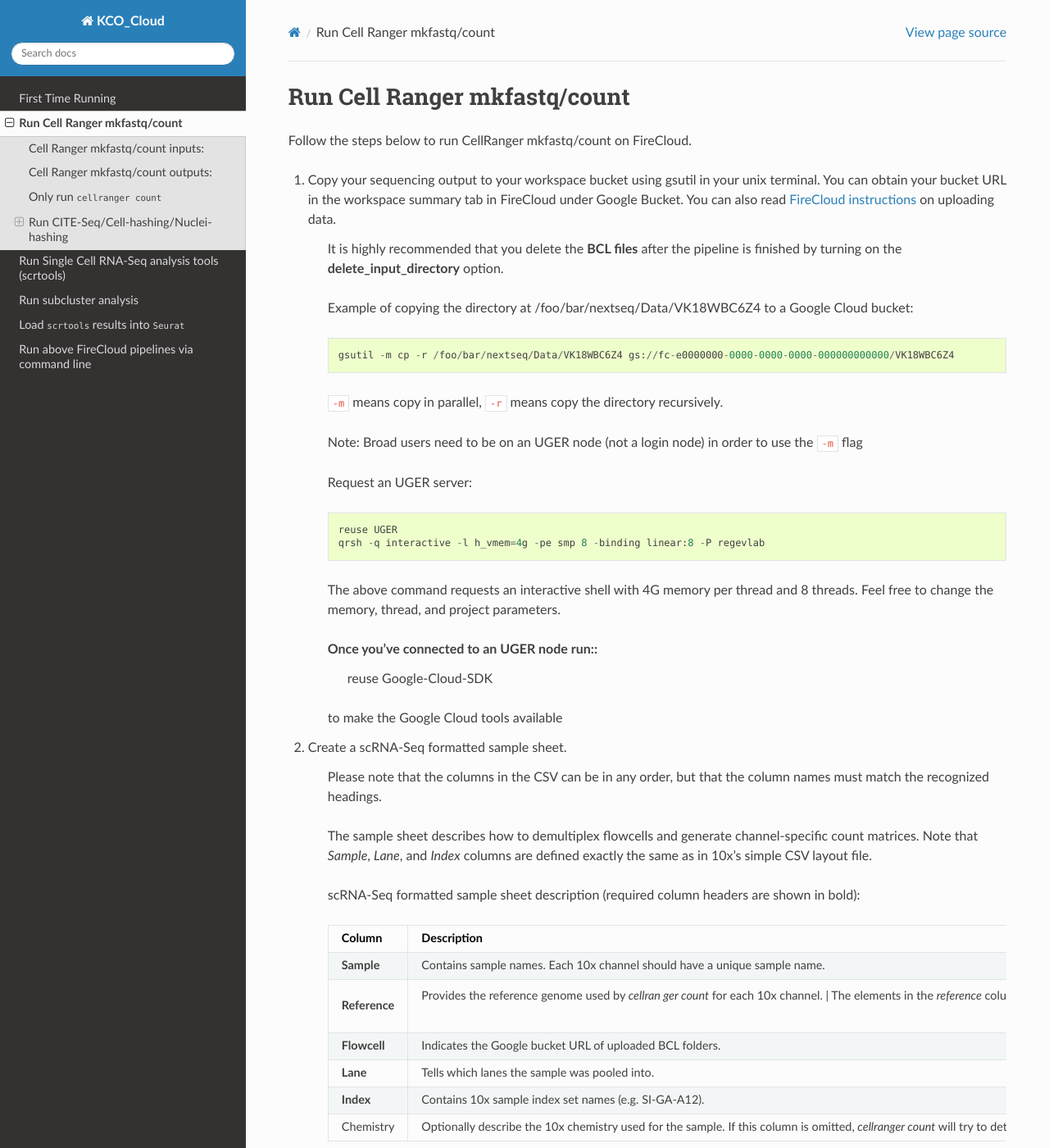
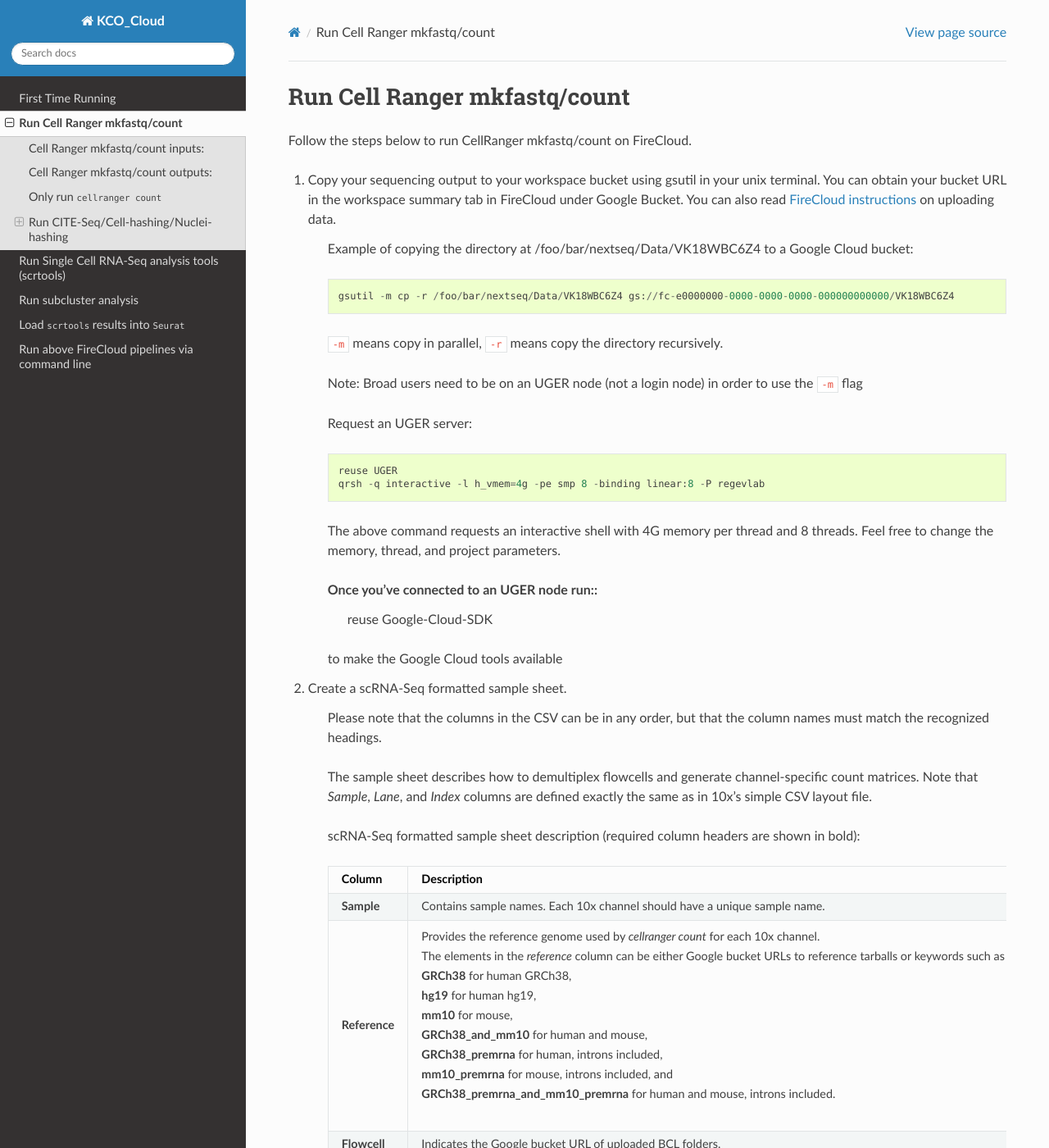
Before and after one commit to lilab-bcb/cumulus, a Sphinx documentation site: the page built from docs/cellranger.rst, in a window 1280 px wide and 1400 px high. Shown: the whole window at 82% size. Built offline with Sphinx 7.4.7 and the Read the Docs theme 2.0.0, drawn with Linux system fonts in a browser that asks for light colours; some of the changed text lies outside the part shown.

Commit message:
Updated docs, modified WDLs to allow any number of trailing slashes

```diff
--- a/docs/cellranger.rst
+++ b/docs/cellranger.rst
@@ -4,8 +4,6 @@ Run Cell Ranger mkfastq/count
 Follow the steps below to run CellRanger mkfastq/count on FireCloud.
 
 #. Copy your sequencing output to your workspace bucket using gsutil in your unix terminal. You can obtain your bucket URL in the workspace summary tab in FireCloud under Google Bucket. You can also read `FireCloud instructions`_ on uploading data.
-
-	It is highly recommended that you delete the **BCL files** after the pipeline is finished by turning on the **delete_input_directory** option.
 
 	Example of copying the directory at /foo/bar/nextseq/Data/VK18WBC6Z4 to a Google Cloud bucket::
 
@@ -45,14 +43,16 @@ Follow the steps below to run CellRanger mkfastq/count on FireCloud.
 		* - **Sample**
 		  - Contains sample names. Each 10x channel should have a unique sample name.
 		* - **Reference**
-		  - | Provides the reference genome used by *cellran ger count* for each 10x channel.
+		  -
+			| Provides the reference genome used by *cellranger count* for each 10x channel.
 			| The elements in the *reference* column can be either Google bucket URLs to reference tarballs or keywords such as
 			| **GRCh38** for human GRCh38,
 			| **hg19** for human hg19,
 			| **mm10** for mouse,
 			| **GRCh38_and_mm10** for human and mouse,
-			| **GRCh38_premrna** for human, introns included, and
-			| **mm10_premrna** for mouse, introns included.
+			| **GRCh38_premrna** for human, introns included,
+			| **mm10_premrna** for mouse, introns included, and
+			| **GRCh38_premrna_and_mm10_premrna** for human and mouse, introns included.
 		* - **Flowcell**
 		  - Indicates the Google bucket URL of uploaded BCL folders.
 		* - **Lane**
@@ -194,6 +194,9 @@ See the table below for important *Cell Ranger mkfastq/count* outputs.
 	* - output_web_summary
 	  - Array[File]
 	  - A list of htmls visualizing QCs for each sample (cellranger count output).
+	* - count_matrix
+	  - String
+	  - gs url for a template count_matrix.csv to run scrtools.
 
 ---------------------------------
 
@@ -227,13 +230,16 @@ Sometimes, people might want to perform demultiplexing locally and only run ``ce
 		* - **Sample**
 		  - Contains sample names. Each 10x channel should have a unique sample name.
 		* - **Reference**
-		  - | Provides the reference genome used by *cellranger count*.
+		  -
+			| Provides the reference genome used by *cellranger count*.
 			| The elements in the *reference* column can be either Google bucket URLs to reference tarballs or keywords such as
-			| **GRCh38** for human,
+			| **GRCh38** for human GRCh38,
+			| **hg19** for human hg19,
 			| **mm10** for mouse,
 			| **GRCh38_and_mm10** for human and mouse,
-			| **GRCh38_premrna** for human, introns included, and
-			| **mm10_premrna** for mouse, introns included.
+			| **GRCh38_premrna** for human, introns included,
+			| **mm10_premrna** for mouse, introns included, and
+			| **GRCh38_premrna_and_mm10_premrna** for human and mouse, introns included.
 		* - **Flowcell**
 		  - Indicates the Google bucket URL of the uploaded FASTQ folders. The full path to the FASTQ files is FlowCell/Sample
 		* - Chemistry
--- a/docs/scrtools.rst
+++ b/docs/scrtools.rst
@@ -12,6 +12,8 @@ Follow the steps below to run **scrtools** on FireCloud.
 		sample_2,bone_marrow,NextSeq,2,GRCh38,gs://fc-e0000000-0000-0000-0000-000000000000/my_dir/sample_2/filtered_gene_bc_matrices_h5.h5
 		sample_3,pbmc,NextSeq,1,GRCh38,gs://fc-e0000000-0000-0000-0000-000000000000/my_dir/sample_3/filtered_gene_bc_matrices_h5.h5
 		sample_4,pbmc,NextSeq,2,GRCh38,gs://fc-e0000000-0000-0000-0000-000000000000/my_dir/sample_4/filtered_gene_bc_matrices_h5.h5
+
+	If you ran **cellranger_mkfastq_count**, you should obtain a template **count_matrix.csv** file that you can modify from **cellranger_mkfastq_count**'s outputs.
 
 #. Upload your sample sheet to the workspace.
 
```
Also changed, not shown: other parts of docs/cellranger.rst (+5 -5 lines), 4 other files.
